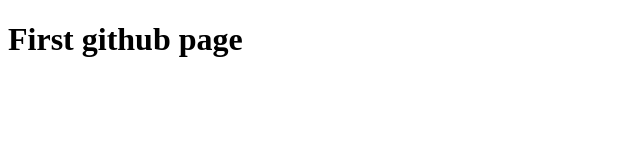
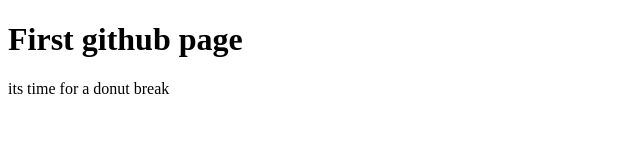
Before and after one commit to dsimona10/dsimona10.github.io, a plain HTML site: page index.html in a window 1280 px wide. Shown: the whole page, without its empty margins (0-640 px from the left). Drawn offline with Linux system fonts and the light colour scheme.

Commit message:
Update index.html

```diff
--- a/index.html
+++ b/index.html
@@ -7,5 +7,6 @@
 
  <body>
    <h1>First github page</h1>
+   <p> its time for a donut break </p>
   </body>
 </html>
```
